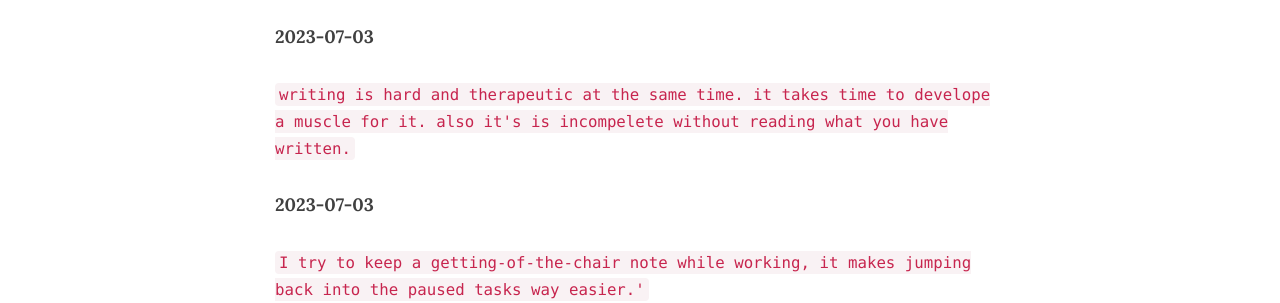
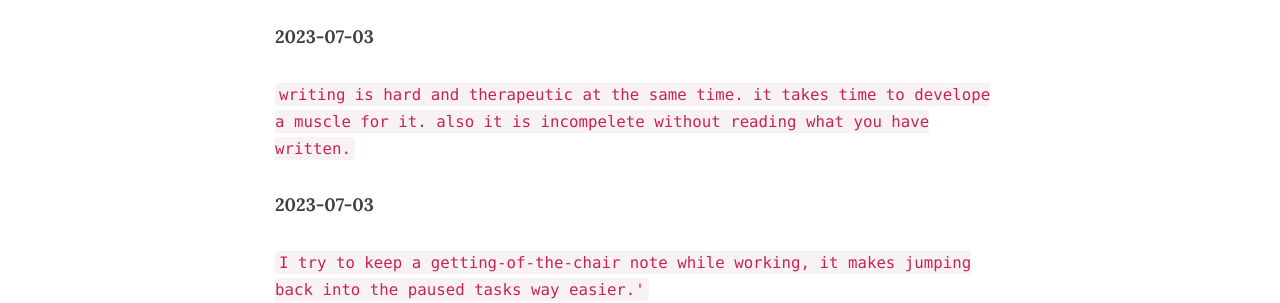
Before and after one commit to kavnish/kavnish.github.io, a Jekyll site: the page built from pages/timeline.md, in a window 1280 px wide and 900 px high. Shown: the part 150-453 px from the top of the window. Built offline with Jekyll 4.4.1, drawn with Linux system fonts in a browser that asks for light colours; nearby versions of some CDN libraries; comment, search, counter and statistics services are not loaded.

Commit message:
updated tl

```diff
--- a/pages/timeline.md
+++ b/pages/timeline.md
@@ -11,7 +11,7 @@ published: true
 
 **2023-07-03**
 
-`writing is hard and therapeutic at the same time. it takes time to develope a muscle for it. also it's is incompelete without reading what you have written.`
+`writing is hard and therapeutic at the same time. it takes time to develope a muscle for it. also it is incompelete without reading what you have written.`
 
 
 **2023-07-03**
```
